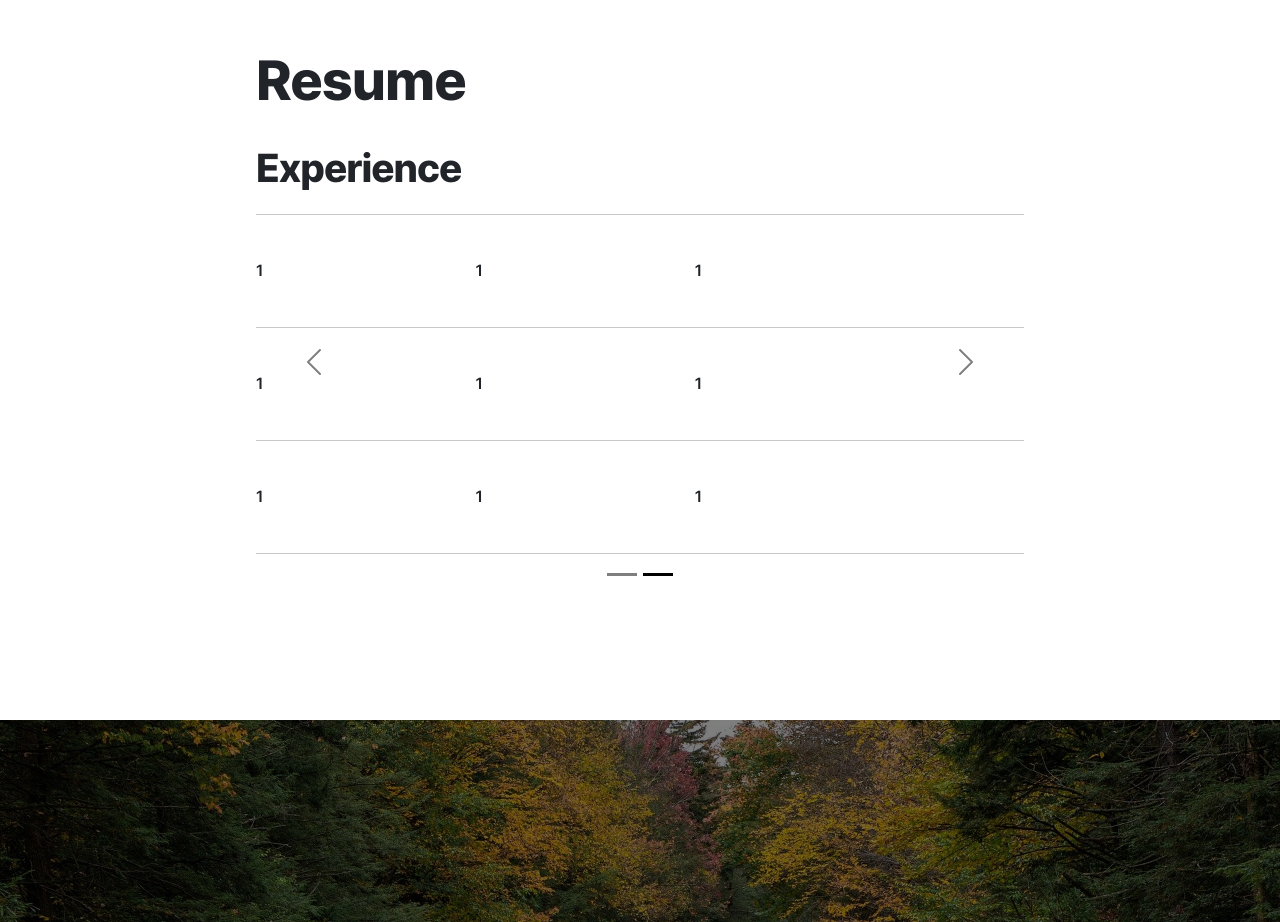
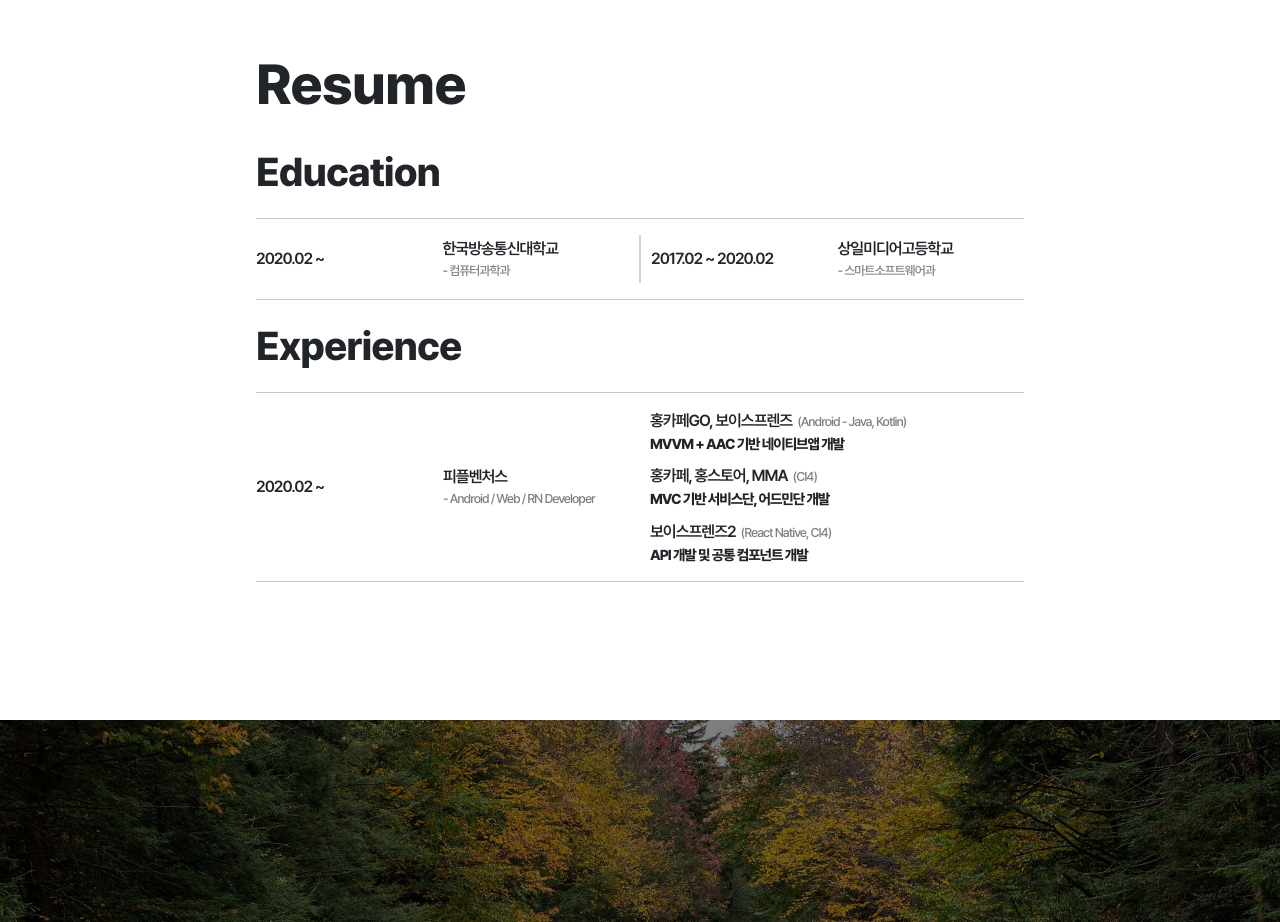
Before and after one commit to hwJames/Main, a React (Create React App) app in the folder apps/web/: page / in a window 1280 px wide. Shown: the part 880-1802 px from the top of the page. Built offline with nearby package versions, Linux system fonts and the light colour scheme.

Commit message:
WEB: 메인 뷰 작업 - 6
RESUME 작업완료

```diff
--- a/apps/web/src/App.tsx
+++ b/apps/web/src/App.tsx
@@ -5,7 +5,7 @@ import React, {
   WheelEvent,
   KeyboardEvent,
 } from 'react';
-import { Button, Carousel } from 'react-bootstrap';
+import { Button } from 'react-bootstrap';
 import 'bootstrap/dist/css/bootstrap.min.css';
 import './assets/css/App.css';
 
@@ -121,11 +121,63 @@ const App: React.FC = () => {
         <section>
           <div className="wrap">
             <div className="resume-f1">Resume</div>
-            <Carousel className="resume-container" variant="dark">
+            <div className="resume-f2 mt1">Education</div>
+            <hr />
+            <div className="resume-wrap1">
+              <div className="f2">2020.02 ~</div>
+              <div className="f2">
+                한국방송통신대학교
+                <br />
+                <div className="resume-f3">- 컴퓨터과학과</div>
+              </div>
+              <div className="br" />
+              <div className="f2">2017.02 ~ 2020.02</div>
+              <div className="f2">
+                상일미디어고등학교
+                <br />
+                <div className="resume-f3">- 스마트소프트웨어과</div>
+              </div>
+            </div>
+            <hr />
+            <div className="resume-f2 mt1">Experience</div>
+            <hr />
+            <div className="resume-wrap2">
+              <div className="f2">2020.02 ~</div>
+              <div className="f2">
+                피플벤처스
+                <br />
+                <div className="resume-f3">- Android / Web / RN Developer</div>
+              </div>
+              <div className="f4 ml20px">
+                <div>
+                  홍카페GO, 보이스프렌즈
+                  <span className="resume-f3 ml5px">
+                    (Android - Java, Kotlin)
+                  </span>
+                </div>
+                <div className="resume-f4">MVVM + AAC 기반 네이티브앱 개발</div>
+
+                <div className="mt10px">
+                  홍카페, 홍스토어, MMA
+                  <span className="resume-f3 ml5px">(CI4)</span>
+                </div>
+                <div className="resume-f4">
+                  MVC 기반 서비스단, 어드민단 개발
+                </div>
+
+                <div className="mt10px">
+                  보이스프렌즈2
+                  <span className="resume-f3 ml5px">(React Native, CI4)</span>
+                </div>
+                <div className="resume-f4">API 개발 및 공통 컴포넌트 개발</div>
+              </div>
+            </div>
+            <hr />
+            {/* <Carousel className="resume-container">
               <Carousel.Item>
                 <div className="resume-f2 mt1">Education</div>
                 <hr />
-                <div className="resume-wrap">
+                <div className="resume-wrap1">
                   <div className="f2">2020.02 ~</div>
                   <div className="f2">
                     한국방송통신대학교
@@ -135,7 +187,7 @@ const App: React.FC = () => {
                   <div className="f3">1</div>
                 </div>
                 <hr />
-                <div className="resume-wrap">
+                <div className="resume-wrap1">
                   <div className="f2">2017.02 ~ 2020.02</div>
                   <div className="f2">
                     상일미디어고등학교
@@ -149,26 +201,26 @@ const App: React.FC = () => {
               <Carousel.Item>
                 <div className="resume-f2 mt1">Experience</div>
                 <hr />
-                <div className="resume-wrap">
+                <div className="resume-wrap2">
                   <div className="f2">1</div>
                   <div className="f2">1</div>
                   <div className="f3">1</div>
                 </div>
                 <hr />
-                <div className="resume-wrap">
+                <div className="resume-wrap2">
                   <div className="f2">1</div>
                   <div className="f2">1</div>
                   <div className="f3">1</div>
                 </div>
                 <hr />
-                <div className="resume-wrap">
+                <div className="resume-wrap2">
                   <div className="f2">1</div>
                   <div className="f2">1</div>
                   <div className="f3">1</div>
                 </div>
                 <hr />
               </Carousel.Item>
-            </Carousel>
+            </Carousel> */}
           </div>
         </section>
 
--- a/apps/web/src/assets/css/App.css
+++ b/apps/web/src/assets/css/App.css
@@ -98,11 +98,28 @@ section {
     color: rgba(127, 127, 127, 1);
 }
 
+.resume-f4 {
+    font-size: 0.9rem;
+    font-weight: 800;
+    font-family: "Pretendard";
+    letter-spacing: -1px;
+}
+
 .resume-container {
     height: 60vh;
 }
 
-.resume-wrap {
+.resume-wrap1 {
+    min-height: 3em;
+    display: flex;
+    align-items: center;
+    font-size: 1rem;
+    font-weight: 600;
+    font-family: "Pretendard";
+    letter-spacing: -1px;
+}
+
+.resume-wrap2 {
     min-height: 5em;
     display: flex;
     align-items: center;
@@ -160,6 +177,14 @@ section {
     width: 60vw;
 }
 
+.br {
+    width: 2px;
+    margin-left: 10px;
+    margin-right: 10px;
+    background-color: lightgray;
+    height: 3em;
+}
+
 .f1 {
     flex: 1;
 }
@@ -200,6 +225,10 @@ section {
     margin-top: 5rem;
 }
 
+.mt10px {
+    margin-top: 10px;
+}
+
 .ml1 {
     margin-left: 1rem;
 }
@@ -220,6 +249,14 @@ section {
     margin-left: 5rem;
 }
 
+.ml5px {
+    margin-left: 5px;
+}
+
+.ml20px {
+    margin-left: 20px;
+}
+
 footer {
     position: fixed;
     bottom: 0;
```
